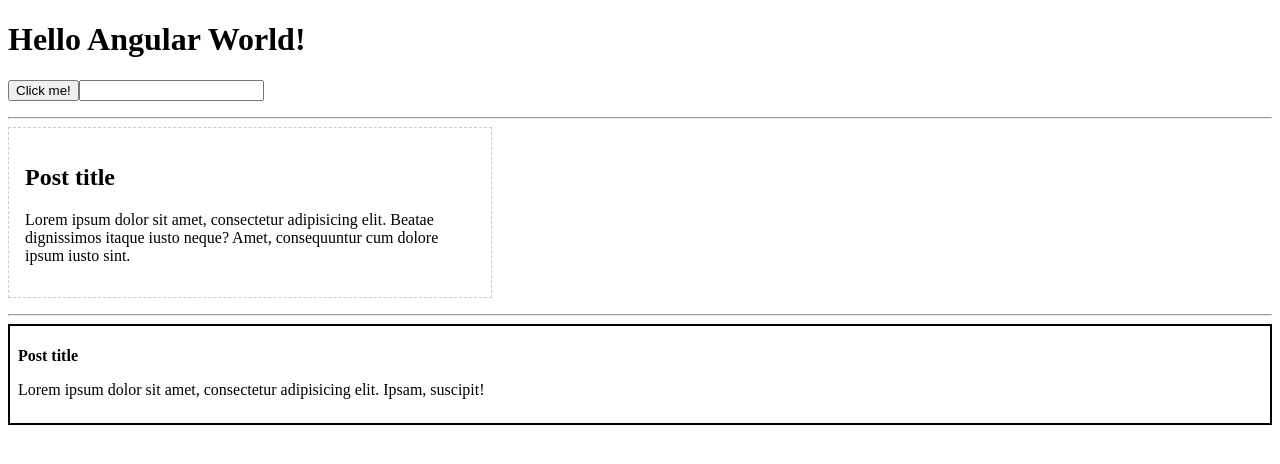
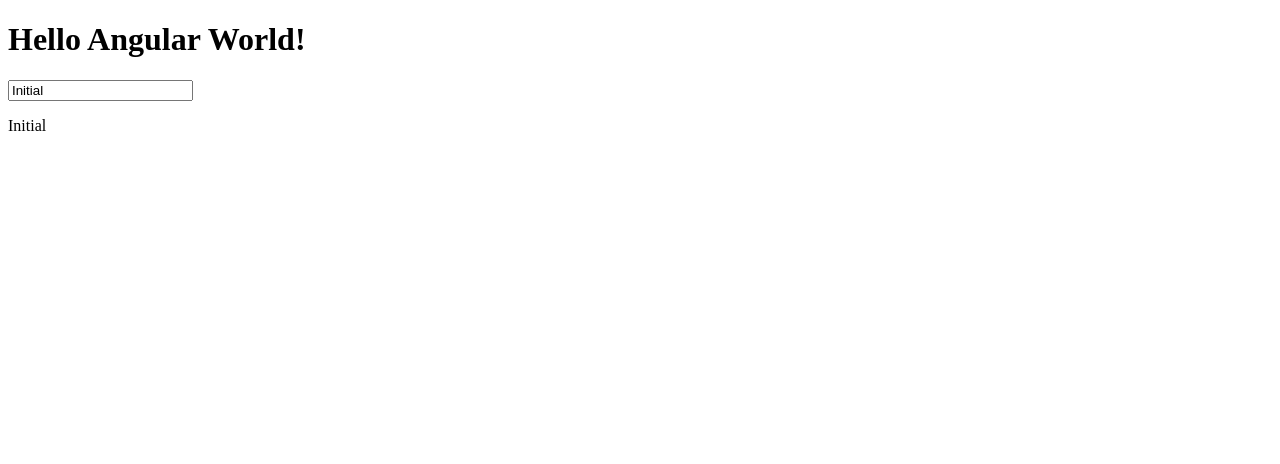
Before and after one commit to Kapibarra/angularlessons, an Angular app: page / in a window 1280 px wide. Shown: the top 464 px of the page. Built offline with nearby package versions, Linux system fonts and the light colour scheme.

Commit message:
2way binding FormsModule

```diff
--- a/src/app/app.component.html
+++ b/src/app/app.component.html
@@ -1,29 +1,4 @@
 <h1>Hello Angular World!</h1>
 
-<!--<p>{{ title }}</p>-->
-
-<!--<p><strong>{{number - 2}}</strong></p>-->
-<!--<p><strong>{{arr}}</strong></p>-->
-<!--<p><strong>{{obj.b.c}}</strong></p>-->
-
-<!--<p><strong>{{ 40 + 2 }}</strong></p>-->
-<!--<p><strong>{{ 'Hello' + ' World' }}</strong></p>-->
-
-<button (click)="onClick()">Click me!</button>
-
-
-<input
-  type="text"
-  (keyup.enter)="onInput($event)"
-  (blur)="onBlur(myInput.value)"
-  #myInput
->
-<p><strong>{{inputValue}}</strong></p>
-
-<hr>
-<app-post></app-post>
-<!--<app-post></app-post>-->
-
-<hr>
-
-<app-post4></app-post4>
+<input type="text" [(ngModel)]="title">
+<p>{{title}}</p>
--- a/src/app/app.component.ts
+++ b/src/app/app.component.ts
@@ -7,33 +7,10 @@ import { Component } from '@angular/core';
 })
 export class AppComponent {
 
-  title = 'Dynamic title'
-  number = 42
-  arr = [1, 2, 3]
+  title = 'Initial'
 
-  obj = { a: 1, b: {c: 2} }
-
-  inputValue = ''
-
-  // img = 'https://encrypted-tbn0.gstatic.com/images?q=tbn:ANd9GcTsm-dQHFmWp9Xw1e-4BfLDr67vBq5cil6OytRJExumqHUzTHVZ'
-
-  constructor() {
-    // setTimeout(() => {
-    //   console.log('Timeout is over')
-    //   this.img = 'https://angular.io/assets/images/logos/angular/angular.png'
-    // }, 5000)
-  }
-
-  onInput(event: KeyboardEvent) {
-    this.inputValue = (<HTMLInputElement>event.target).value
-  }
-
-  onBlur(str: string) {
-    this.inputValue = str
-  }
-
-  onClick() {
-    console.log('Click!')
+  onInput(event: any) {
+this.title = event.target.value
   }
 
 }
--- a/src/app/app.module.ts
+++ b/src/app/app.module.ts
@@ -6,6 +6,7 @@ import {PostComponent} from './post/post.component';
 import { Post2Component } from './post2/post2.component';
 import { Post3Component } from './post3/post3.component';
 import {Post4Component} from './post4/post4.component';
+import { FormsModule } from '@angular/forms';
 
 @NgModule({
   declarations: [
@@ -16,7 +17,8 @@ import {Post4Component} from './post4/post4.component';
     Post4Component
   ],
   imports: [
-    BrowserModule
+    BrowserModule,
+    FormsModule
   ],
   providers: [],
   bootstrap: [AppComponent]
```
